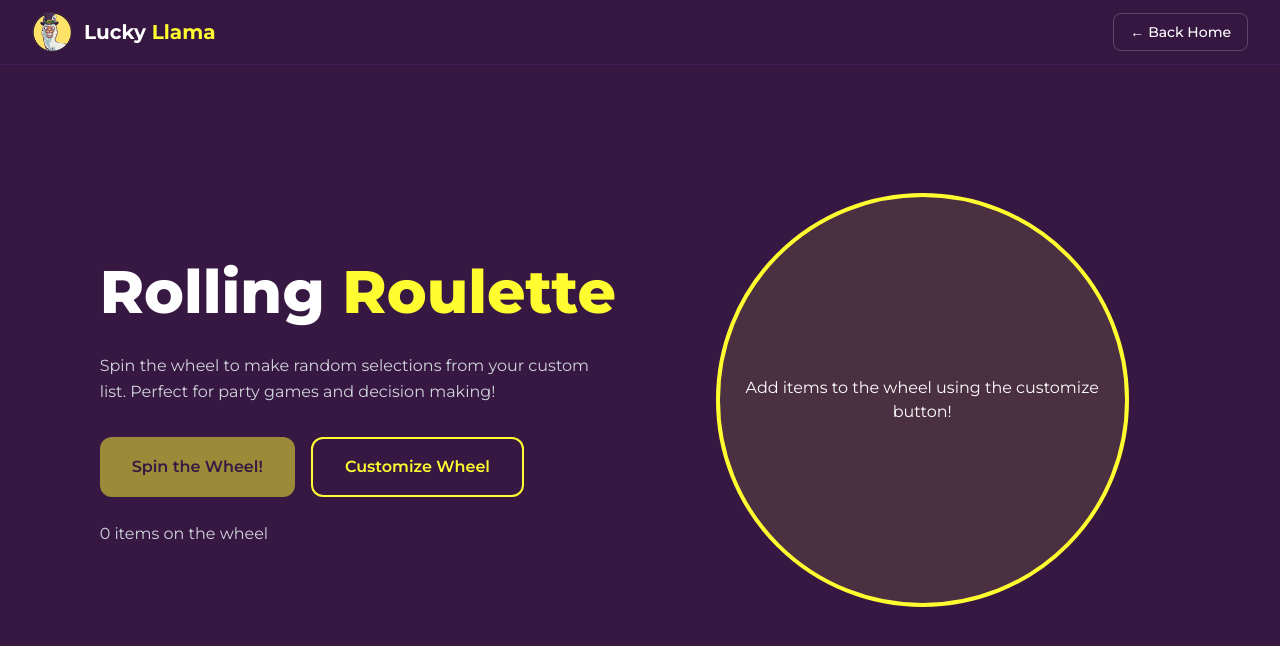
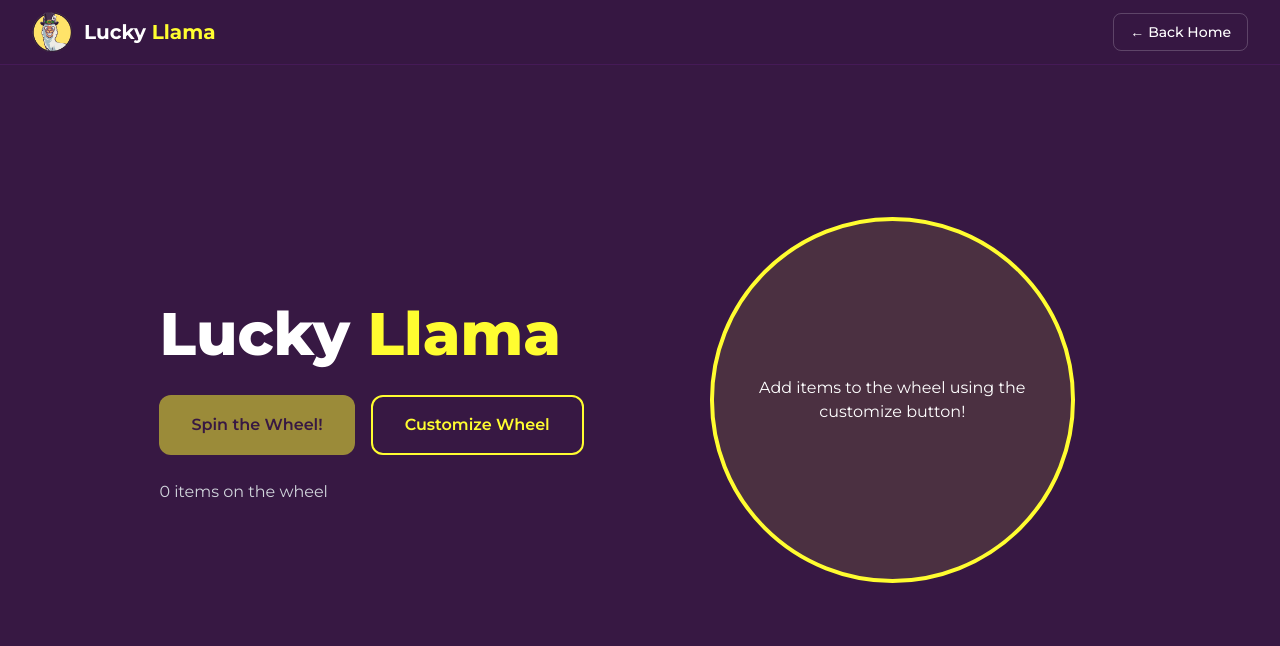
Before and after one commit to elijah-alonzo/lucky-llama, a Next.js app: page /roulette in a window 1280 px wide. Shown: the top 646 px of the page. Built offline with nearby package versions, Linux system fonts and the light colour scheme.

Commit message:
Update Title

```diff
--- a/app/layout.tsx
+++ b/app/layout.tsx
@@ -9,7 +9,7 @@ const montserrat = Montserrat({
 });
 
 export const metadata: Metadata = {
-  title: "Lucky Llama - Interactive Party Games & Random Decision Maker",
+  title: "Lucky Llama",
   description: "Lucky Llama provides interactive ways for randomizing and making party games exciting. Features Rolling Roulette, Capricious Cards, Blithe Bottle, and Spinning Slots.",
 };
 
--- a/app/roulette/page.tsx
+++ b/app/roulette/page.tsx
@@ -73,12 +73,9 @@ export default function Roulette() {
             {/* Left Content */}
             <div className="text-left w-full max-w-xl mx-auto">
               <h1 className="text-4xl md:text-6xl font-extrabold mb-6 leading-tight">
-                <span className="text-white">Rolling </span>
-                <span style={{ color: '#fffd30' }}>Roulette</span>
+                <span className="text-white">Lucky </span>
+                <span style={{ color: '#fffd30' }}>Llama</span>
               </h1>
-              <p className="text-base text-gray-300 mb-8 max-w-lg leading-relaxed">
-                Spin the wheel to make random selections from your custom list. Perfect for party games and decision making!
-              </p>
 
               <div className="flex flex-col sm:flex-row gap-4 mb-6">
                 <button
```
